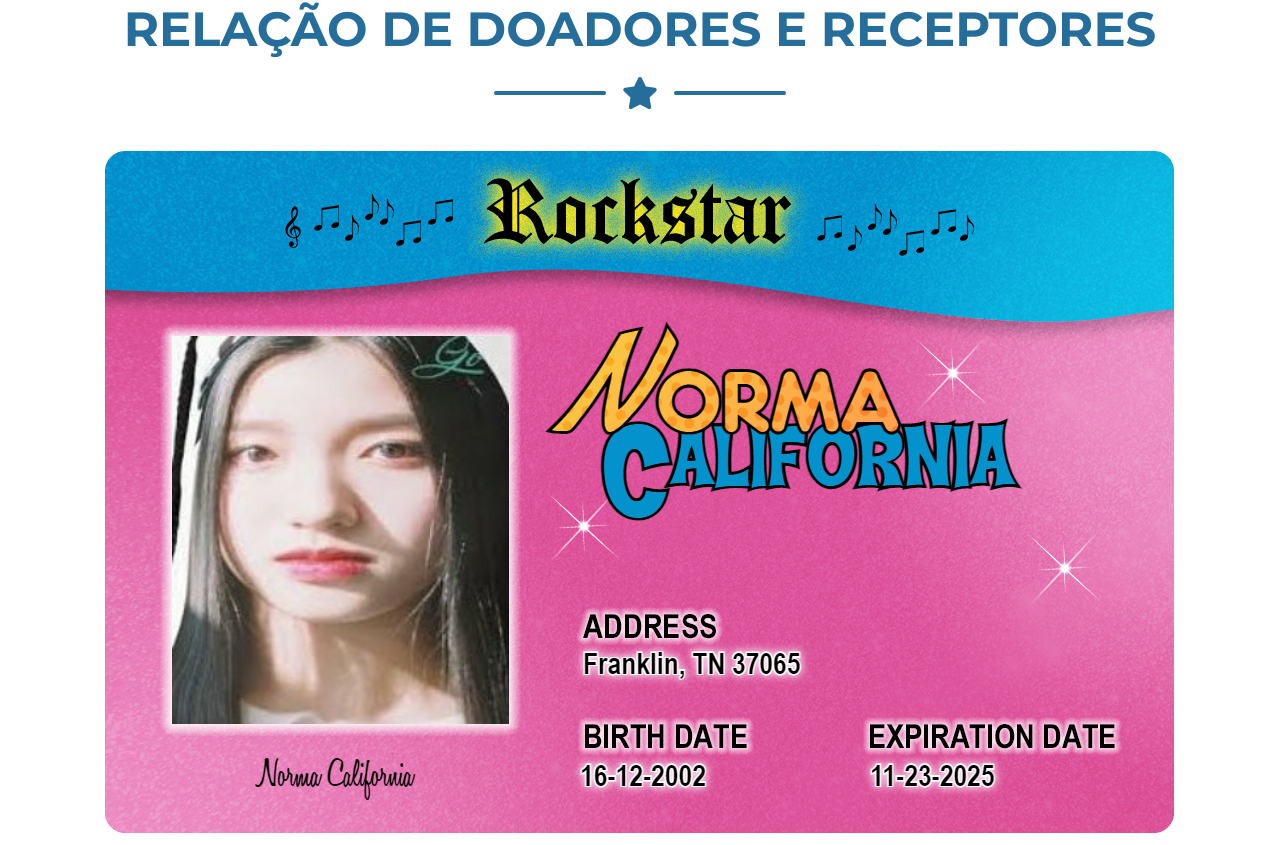
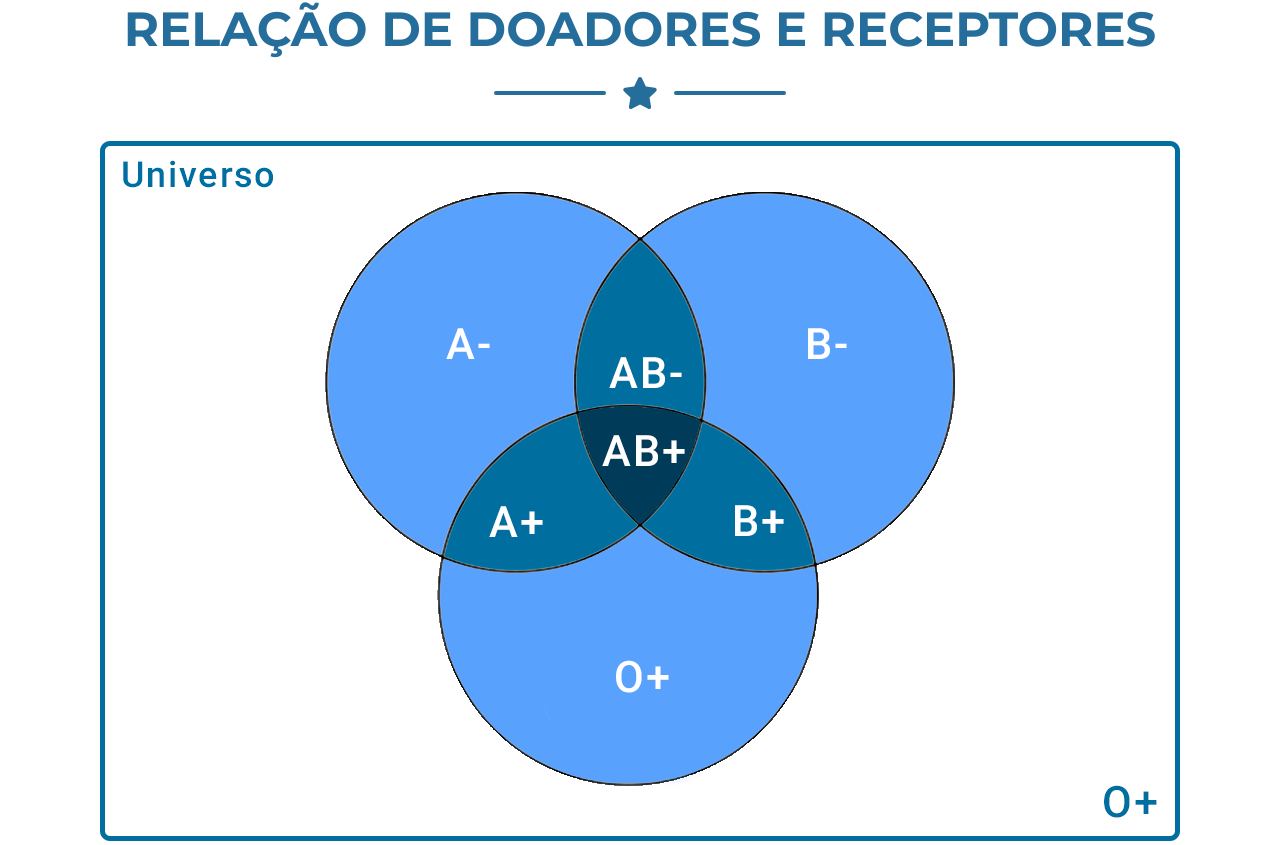
Before and after one commit to PedroVH/bcc-banco-sangue, a plain HTML site: page src/main/resources/static/index.html in a window 1280 px wide. Shown: the part 2615-3460 px from the top of the page. Drawn offline with nearby package versions, Linux system fonts and the light colour scheme.

Commit message:
imagens corrigidas

```diff
--- a/src/main/resources/static/index.html
+++ b/src/main/resources/static/index.html
@@ -391,7 +391,7 @@ customization. -->
             <p class="lead">
               <img
                 class="masthead-avatar mb-5"
-                src="../static/assets/rockstar-id.png"
+                src="../static/assets/relacao-doadores-receptores.png"
                 alt=""
               />
             </p>
```
Also changed, not shown: src/main/resources/static/assets/WhatsApp Image 2020-11-12 at 16.03.41.jpeg (deleted), src/main/resources/static/assets/blood.svg (deleted), src/main/resources/static/assets/relacao-doadores-receptores.png (added), src/main/resources/static/assets/rockstar-id.png (deleted).
